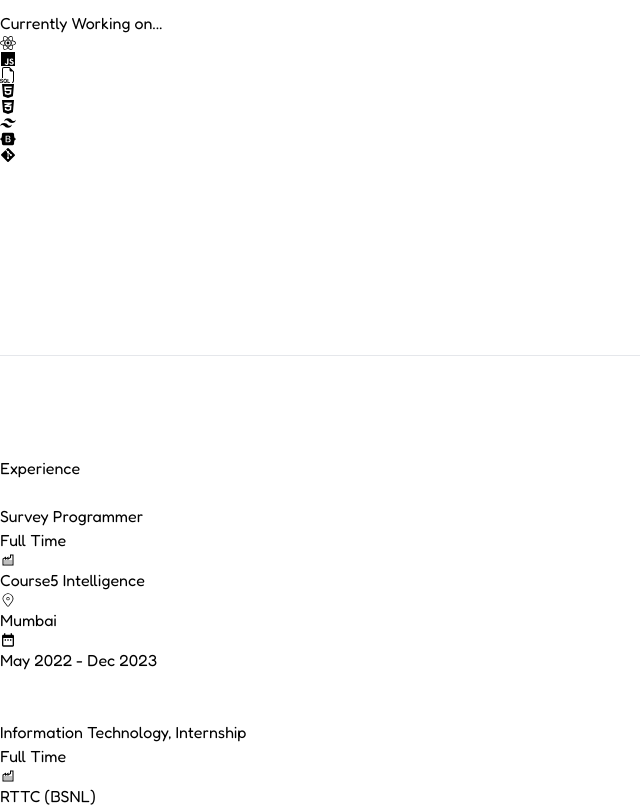
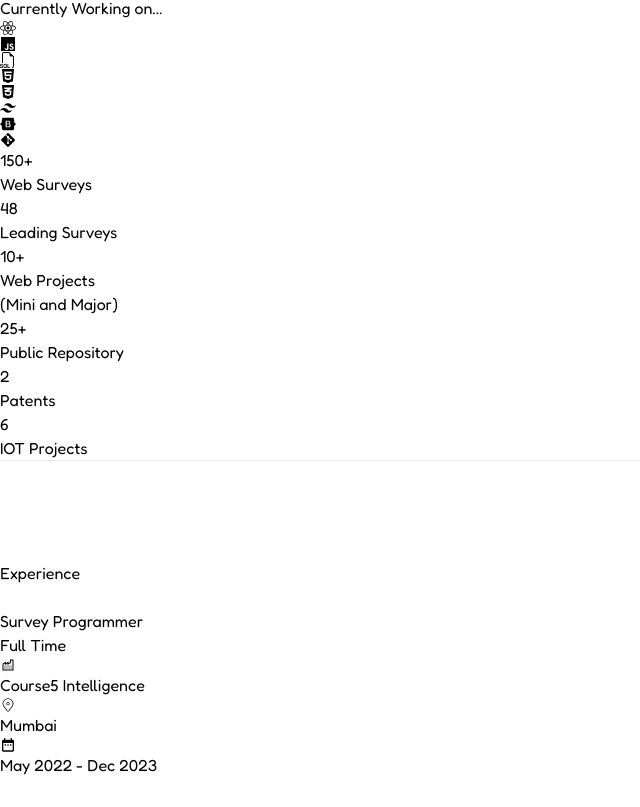
Before and after one commit to Mr-Sudarshan-Patil/Sp-Dev, a React (Vite) app: page / in a window 1280 px wide. Shown: the part 2549-3356 px from the top of the page, without its empty margins (0-640 px from the left). Built offline with nearby package versions, Linux system fonts and the light colour scheme.

Commit message:
new updates - added projecs and statics inside the website

```diff
--- a/src/components/About.jsx
+++ b/src/components/About.jsx
@@ -13,19 +13,19 @@ import { FaGitAlt } from "react-icons/fa6";
 import { LiaIndustrySolid } from "react-icons/lia";
 import { CiLocationOn } from "react-icons/ci";
 import { MdDateRange } from "react-icons/md";
-
+import Static from './Static';
 
 function About({ experienceRef , aboutRef}) {
   return (
     <>
-        <p className='text-2xl font-semibold mt-9 text-center mb-[-40px]' ref={aboutRef} style={{ paddingTop: '100px' }}>About Me...</p>
+        <p className='text-2xl font-semibold mt-9 text-center mb-[-40px]' ref={aboutRef} style={{ paddingTop: '85px' }}>About Me...</p>
         <div className=' max-w-screen-2xl container mx-auto px-4 md:px-20 my-20 flex flex-row-reverse'>
         <div className='flex flex-col'>
          <div className='space-y-2'>
             <p className='text-1xl md:text-md text-justify '>Hi, I'm Sudarshan Patil, a Survey Programmer with a B.Tech in Electronics and Telecommunication and 1.6 years of industrial experience. I specialize in front-end technologies, including HTML, CSS, JavaScript, jQuery, and Python, and have contributed to over 150 web surveys and led more than 48 projects. I have also undertaken numerous personal front-end projects. Currently, I am expanding my skills by learning the MERN stack and seeking front-end developer opportunities. My mission is to leverage my expertise to create user-friendly, efficient web applications while continuing to grow in a dynamic development environment.</p>
             <br />
             {/* Social media icons */}
-            <div className='space-y-2'>
+            <div className='space-y-2 flex flex-col items-center justify-center'>
                 <h1 className='text-1xl font-medium '>Currently Working on...</h1>
                 <div className='flex space-x-3 text-2xl'>
                   <ul className='flex space-x-3 text-2xl'>
@@ -63,15 +63,9 @@ function About({ experienceRef , aboutRef}) {
                     </li>
                   </ul>
                 </div>
-            </div>
-            <br/>
-            <br/>
-            <br/>
-            <br/>
-            <br/>
-            <br/>
-            <br/>
-            <br/>
+                </div>
+                <Static/>
+
             <hr className='w-full'/>
             <p className=' text-2xl font-semibold mt-9 mb-4 text-center }' style={{paddingTop: '100px'}} ref={experienceRef}>Experience</p>
             <br/>
@@ -129,10 +123,9 @@ function About({ experienceRef , aboutRef}) {
                     </div>
                 </div>
             </div>
+         </div>
+      </div>
 
-         </div>
-
-      </div>
     </div>
     <br/>
     <hr/>
--- a/src/components/Home.jsx
+++ b/src/components/Home.jsx
@@ -11,7 +11,7 @@ function Home({homeRef}) {
     <>
     <div ref={homeRef} style={{ paddingTop: '50px' }} className=' max-w-screen-2xl container mx-auto px-4 md:px-20 my-20 flex flex-row-reverse'>
       <div className='flex flex-col md:flex-row justify-center items-center'>
-         <div className='md:w-1/2 mt-10 space-y-2 '>
+         <div className='md:w-1/2 mt-10 md:mt-0 space-y-2 '>
             <span className='text-xl font-medium'>Welcome In My Feed</span>
            <div className='flex space-x-1 text-2xl md:text-4xl flex-wrap'>
             <h1 >Hello, I'm a</h1>
--- a/src/components/Projects.jsx
+++ b/src/components/Projects.jsx
@@ -6,11 +6,12 @@ import { FaHtml5 } from "react-icons/fa";
 import { FaCss3Alt } from "react-icons/fa6";
 import { RiTailwindCssFill } from "react-icons/ri";
 import { motion } from 'framer-motion';
+import { FaBootstrap } from "react-icons/fa";
 import random from '/Random.png';
 import apna from '/Apna.png'
-import amazon from '/Amazon.png'
 import Netflix from '/Netflix.png'
 import Todo from '/Todo.png'
+import Tech from '/tech.png'
 
 function Projects({ ProjectRef }) {
     const cardItems = [
@@ -25,6 +26,15 @@ function Projects({ ProjectRef }) {
         },
         {
             id: 2,
+            img: Tech,
+            title: "Tech-News App",
+            Dec: "Crafted a dynamic Tech-News platform with ReactJS, Bootstrap, and the News API, showcasing frontend proficiency and real-time data integration expertise.",
+            Tech: <>&nbsp;<FaReact /> React, &nbsp;&nbsp;<FaBootstrap /> Bootstrap</>,
+            view: "https://github.com/Mr-Sudarshan-Patil/News-app",
+
+        },
+        {
+            id: 3,
             img: apna,
             title: "Apna College Website Clone",
             Dec: "This project is a responsive clone of the Apna College website, developed using Flexbox, Media Queries, and Grid for seamless adaptability across devices.",
@@ -34,7 +44,7 @@ function Projects({ ProjectRef }) {
 
         },
         {
-            id: 3,
+            id: 4,
             img: random,
             title: "Random Link Generator",
             Dec: "This project is a simple web application that generates random links at the click of a button. It's implemented using HTML for structure, CSS for styling, and JavaScript for dynamic behavior.",
@@ -44,23 +54,13 @@ function Projects({ ProjectRef }) {
 
         },
         {
-            id: 4,
+            id: 5,
             img: Netflix,
             title: "Netflix Clone",
             Dec: "This Netflix clone replicates the sleek, user-friendly interface of the original, ensuring optimal viewing across devices. Using CSS media queries, the layout seamlessly adapts to various screen sizes.",
             Tech: <>&nbsp;<FaHtml5 />HTML5, &nbsp;&nbsp;<FaCss3Alt />CSS3</>,
             live: "https://mr-sudarshan-patil.github.io/Netflix-Clone/",
             view: "https://github.com/Mr-Sudarshan-Patil/Netflix-Clone",
-
-        },
-        {
-            id: 5,
-            img: amazon,
-            title: "Amazon Home Page Clone",
-            Dec: "This project is a basic representation of the Amazon website's home page, built using HTML and CSS. It serves as a demonstration of my front-end web development skills.",
-            Tech: <>&nbsp;<FaHtml5 />HTML5, &nbsp;&nbsp;<FaCss3Alt />CSS3</>,
-            live: "https://mr-sudarshan-patil.github.io/Amazon-Clone---Home-Page/",
-            view: "https://github.com/Mr-Sudarshan-Patil/Amazon-Clone---Home-Page",
 
         },
         {
@@ -73,6 +73,7 @@ function Projects({ ProjectRef }) {
             view: "https://github.com/Mr-Sudarshan-Patil/ToDo-List-WebPage",
 
         },
+
 
         // Add more card items if needed
     ];
@@ -102,9 +103,16 @@ function Projects({ ProjectRef }) {
                                         <p className="mb-3 text-sm text-gray-700 dark:text-gray-400 font-semibold flex justify-center items-center flex-wrap">Tech Stack: {Tech}</p>
                                     </div>
                                     <div className="flex justify-between mt-auto">
-                                        <a href={live} target="_blank" className="inline-flex items-center px-3 py-2 text-sm font-medium text-center text-white bg-pink-700 rounded-lg hover:bg-pink-800 focus:ring-4 focus:outline-none focus:ring-pink-300 dark:bg-pink-600 dark:hover:bg-pink-700 dark:focus:ring-pink-800 md:py-3 md:px-4">
-                                            Live Link
-                                        </a>
+                                    { id !== 2 && live ? (
+                                                <a href={live} target="_blank" className="inline-flex items-center px-3 py-2 text-sm font-medium text-center text-white bg-pink-700 rounded-lg hover:bg-pink-800 focus:ring-4 focus:outline-none focus:ring-pink-300 dark:bg-pink-600 dark:hover:bg-pink-700 dark:focus:ring-pink-800 md:py-3 md:px-4">
+                                                    Live Link
+                                                </a>
+                                            ) : (
+                                                <button className="inline-flex items-center px-3 py-2 text-sm font-medium text-center text-gray-400 bg-gray-200 rounded-lg cursor-not-allowed md:py-3 md:px-4" disabled>
+                                                    No Live Link
+                                                </button>
+                                            )}
+
                                         <a href={view} target="_blank" className="inline-flex items-center px-3 py-2 text-sm font-medium text-center text-white bg-gray-700 rounded-lg hover:bg-gray-800 focus:ring-4 focus:outline-none focus:ring-gray-300 dark:bg-gray-600 dark:hover:bg-gray-700 dark:focus:ring-gray-800 md:py-3 md:px-4">
                                             View Source Code
                                         </a>
--- /dev/null
+++ b/src/components/Static.jsx
@@ -0,0 +1,38 @@
+import React from 'react'
+
+function Static() {
+  return (
+    <>
+        <div className=" p-4 bg-white rounded-lg md:p-8 dark:bg-gray-800" id="stats" role="tabpanel" aria-labelledby="stats-tab">
+            <dl className="grid max-w-screen-xl grid-cols-2 gap-8 p-4 mx-auto text-gray-900 sm:grid-cols-3 xl:grid-cols-3 dark:text-white sm:p-8">
+                <div className="flex flex-col items-center justify-center">
+                    <dt className="mb-2 text-2xl font-semibold">150+</dt>
+                    <dd className="text-gray-500 dark:text-gray-400 text-center">Web Surveys</dd>
+                </div>
+                <div className="flex flex-col items-center justify-center">
+                    <dt className="mb-2 text-2xl font-semibold">48</dt>
+                    <dd className="text-gray-500 dark:text-gray-400 text-center">Leading Surveys</dd>
+                </div>
+                <div className="flex flex-col items-center justify-center">
+                    <dt className="mb-2 text-2xl font-semibold ">10+</dt>
+                    <dd className="text-gray-500 dark:text-gray-400 text-center">Web Projects <br/> &#40;Mini and Major&#41;</dd>
+                </div>
+                <div className="flex flex-col items-center justify-center">
+                    <dt className="mb-2 text-2xl font-semibold">25+</dt>
+                    <dd className="text-gray-500 dark:text-gray-400 text-center">Public Repository</dd>
+                </div>
+                <div className="flex flex-col items-center justify-center">
+                    <dt className="mb-2 text-2xl font-semibold">2</dt>
+                    <dd className="text-gray-500 dark:text-gray-400 text-center">Patents</dd>
+                </div>
+                <div className="flex flex-col items-center justify-center">
+                    <dt className="mb-2 text-2xl font-semibold">6</dt>
+                    <dd className="text-gray-500 dark:text-gray-400 text-center">IOT Projects</dd>
+                </div>
+            </dl>
+        </div>
+    </>
+  )
+}
+
+export default Static
```
Also changed, not shown: public/tech.png (added), 1 other file (tests, documents, lock files or other folders).
